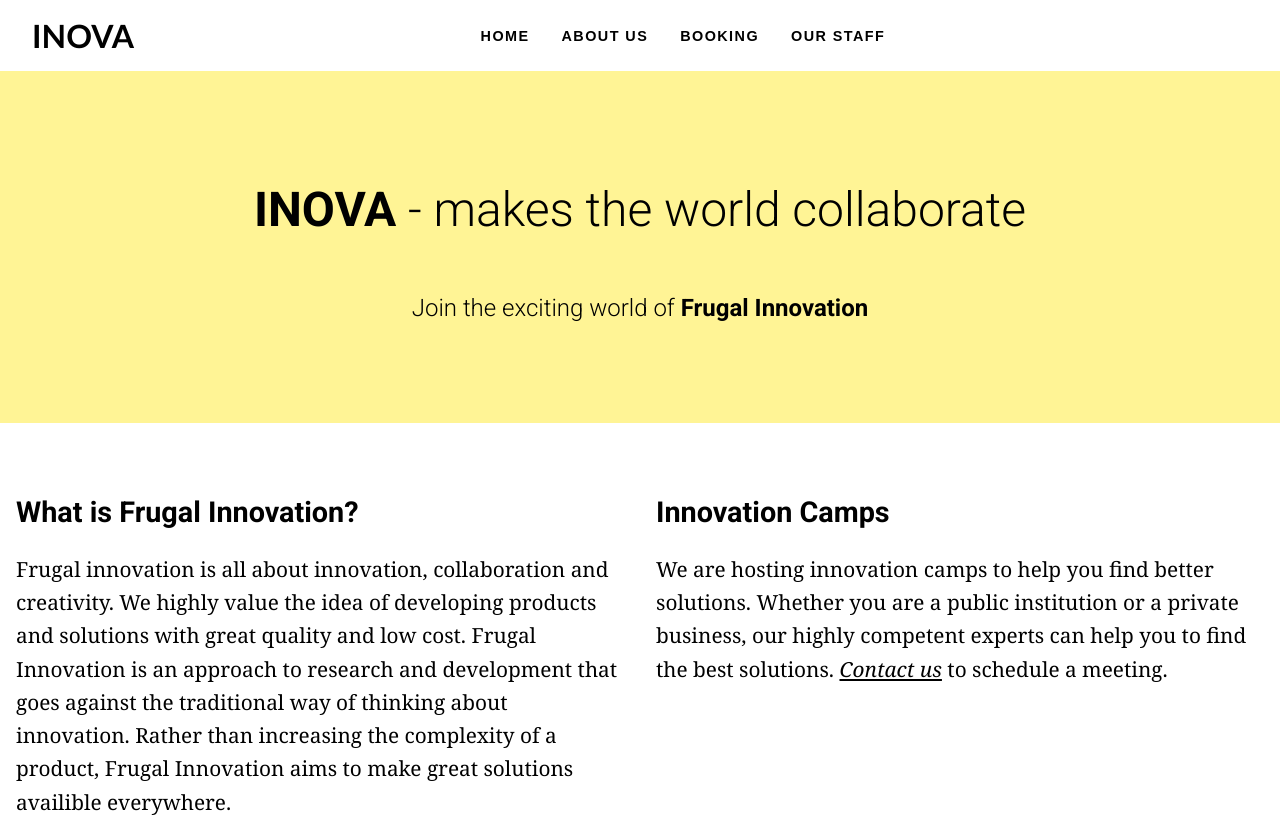
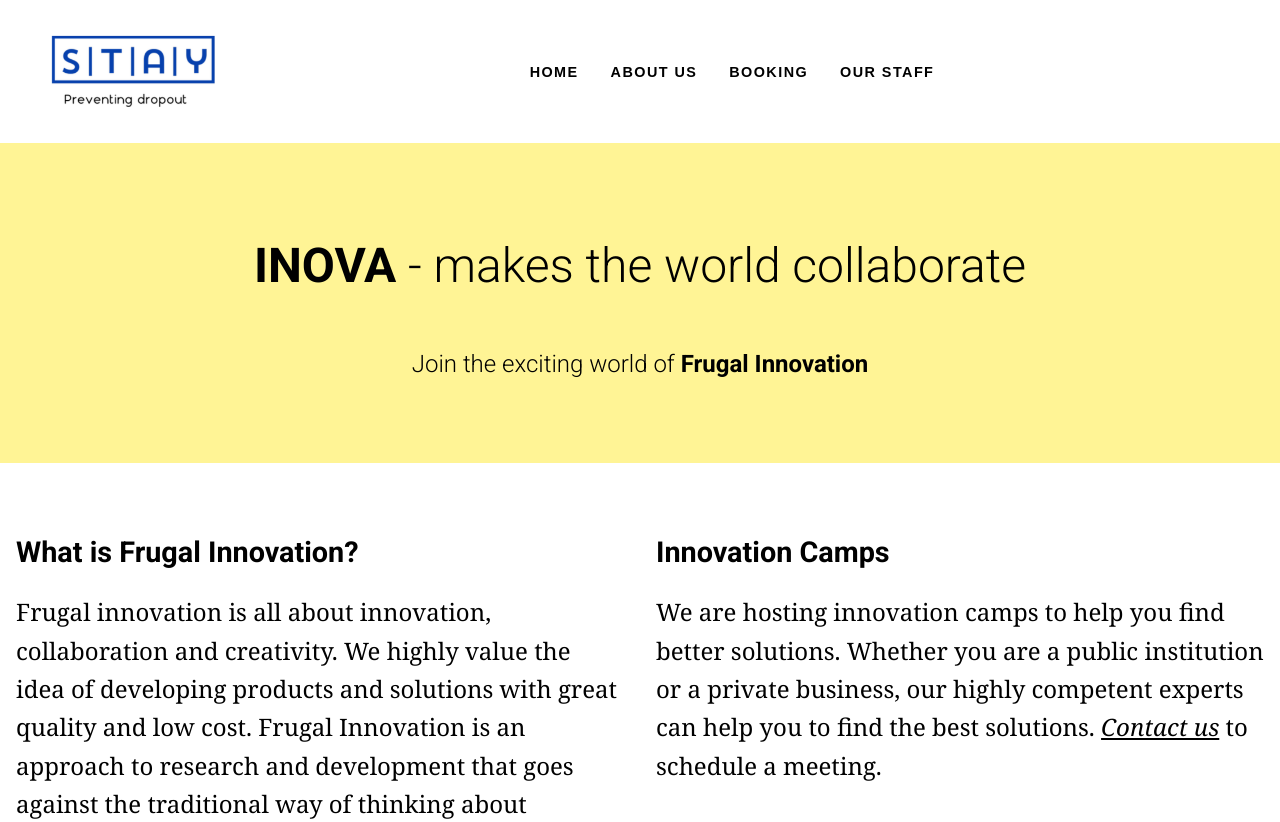
Before and after one commit to Ischquack/Innovation-camp-website, a plain HTML site: page index.html in a window 1280 px wide. Shown: the top 822 px of the page. Drawn offline with Linux system fonts and the light colour scheme.

Commit message:
logo implemented

```diff
--- a/css/sub/navigation.css
+++ b/css/sub/navigation.css
@@ -2,6 +2,10 @@
     display: flex;
     width: 100%;
     align-items: center;
+}
+
+.navigation img {
+    width: 200px;
 }
 
 .logo {
--- a/index.html
+++ b/index.html
@@ -3,14 +3,14 @@
     <head>
         <meta charset="UTF-8">
         <meta name="viewport" content="width=device-width, initial-scale=1.0">
-        <link rel="stylesheet" type="text/css" href="css/stylesheet.css">
+        <link rel="stylesheet" type="text/css" href="css/links.css">
         <link href="https://fonts.googleapis.com/css2?family=Roboto:wght@300;400;500;700&display=swap" rel="stylesheet">
         <title>INOVA is a consulting firm specializing in Frugal Innovation</title>
     </head>
 
     <body>
         <div class="navigation">
-            <div class="logo"><a href="index.html">INOVA</a></div>
+            <div class="logo"><a href="index.html"><img src="images/logo.png" alt="Company logo."></a></div>
             <nav class="navbar">
                 <ul>
                     <li><a href="index.html">Home</a></li>
```
Also changed, not shown: about.html (+2 -2 lines), articles.html (+2 -2 lines), booking.html (+2 -2 lines), staff.html (+2 -2 lines).
